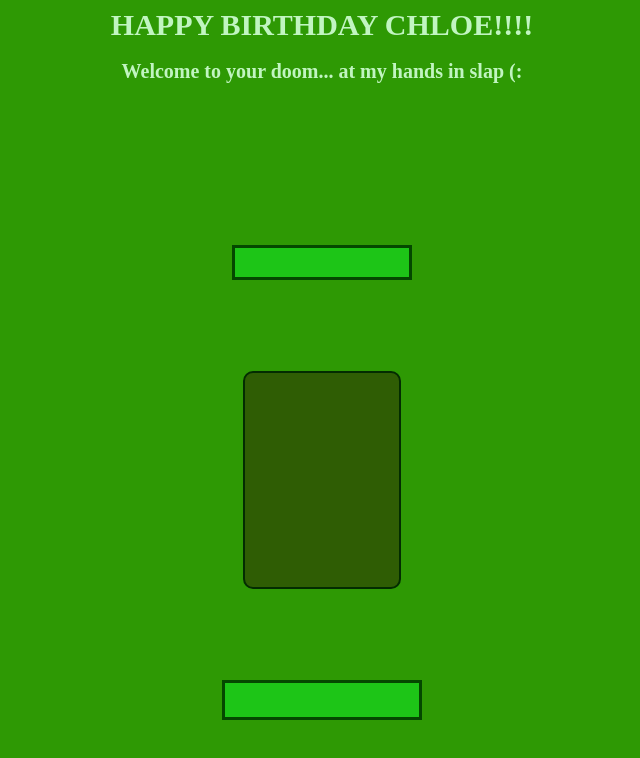
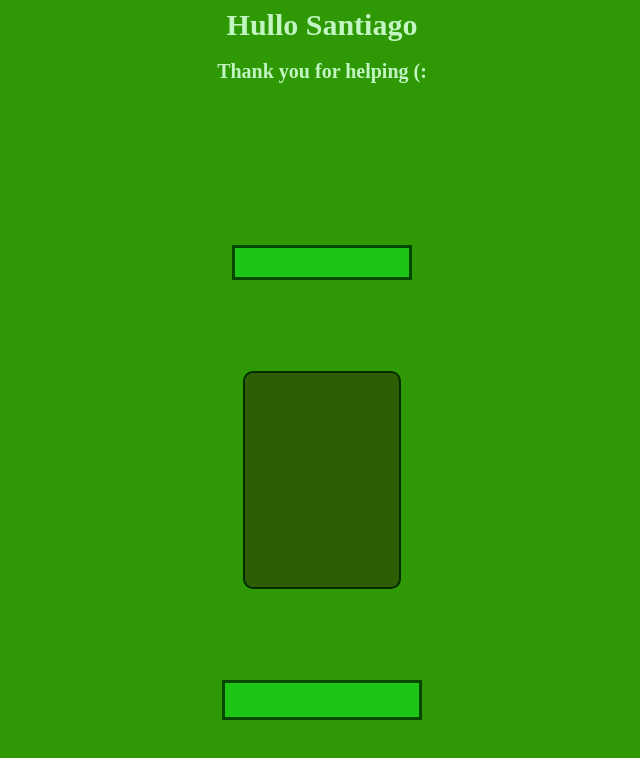
Before and after one commit to NathanD0wd/Slap, a website: page public/index.html in a window 1280 px wide. Shown: the whole page, without its empty margins (318-958 px from the left). Drawn offline with nearby package versions, Linux system fonts and the light colour scheme; no server answers.

Commit message:
change for santi

```diff
--- a/public/index.html
+++ b/public/index.html
@@ -8,8 +8,8 @@
 </head>
 <body>
     <div id="heading_container">
-        <h2 class="notInPlay">HAPPY BIRTHDAY CHLOE!!!!</h2>
-        <h3 class="notInPlay">Welcome to your doom... at my hands in slap (:</h3>
+        <h2 class="notInPlay">Hullo Santiago</h2>
+        <h3 class="notInPlay">Thank you for helping (:</h3>
     </div>
     <!-- Main Game Container -->
     <div id="game-container">
```
